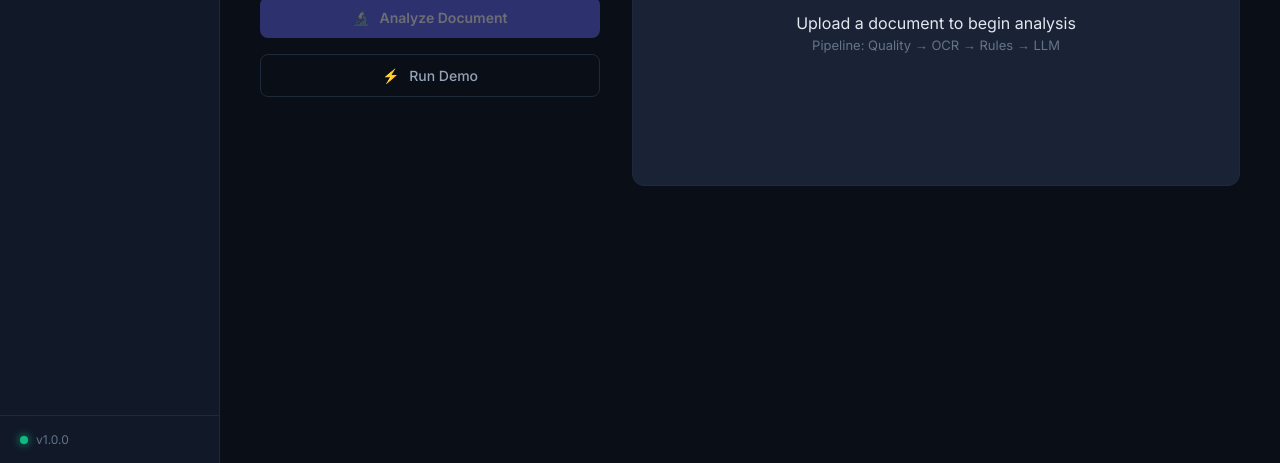
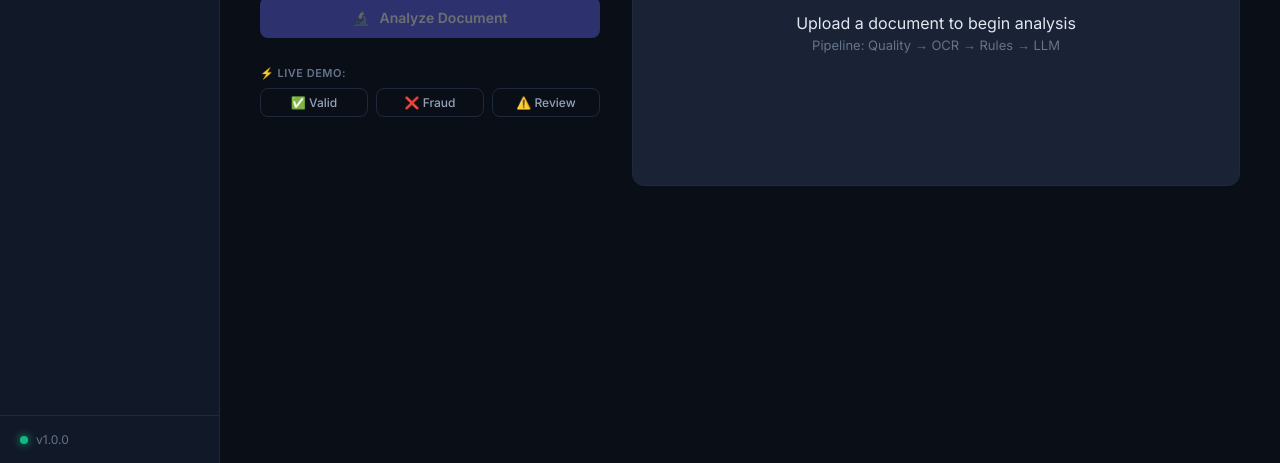
Before and after one commit to BayesTheory/Fraud-Doc-EndtoEnd, a plain HTML site: page static/index.html in a window 1280 px wide. Shown: the part 337-800 px from the top of the page. Drawn offline with Linux system fonts and the light colour scheme.

Commit message:
feat(ui): update pipeline visuals and add multi-scenario demo buttons

```diff
--- a/static/app.js
+++ b/static/app.js
@@ -37,7 +37,6 @@ function initUpload() {
     const dropZone = document.getElementById('drop-zone');
     const fileInput = document.getElementById('file-input');
     const btnAnalyze = document.getElementById('btn-analyze');
-    const btnDemo = document.getElementById('btn-demo');
     const previewClear = document.getElementById('preview-clear');
 
     dropZone.addEventListener('click', () => fileInput.click());
@@ -50,7 +49,7 @@ function initUpload() {
     });
     fileInput.addEventListener('change', () => { if (fileInput.files[0]) setFile(fileInput.files[0]); });
     btnAnalyze.addEventListener('click', analyzeDocument);
-    btnDemo.addEventListener('click', runDemo);
+    // runDemo is called via onclick
     previewClear.addEventListener('click', clearFile);
 }
 
@@ -204,10 +203,98 @@ function showResults(data) {
 }
 
 // ─── Demo ───
-async function runDemo() {
+// ─── Demo Data ───
+const DEMO_CASES = {
+    approved: {
+        case_id: "demo-approved-001",
+        final_decision: "APPROVED",
+        final_score: 0.98,
+        total_latency_ms: 3240,
+        quality: { quality_score: 0.96, recommendation: "ACCEPT" },
+        ocr: {
+            avg_confidence: 0.99,
+            ocr_engine: "Hybrid (PaddleOCR v5 + EasyOCR)",
+            doc_type_detected: "PASSPORT",
+            fields: [
+                { name: "primary_identifier", value: "SILVA", confidence: 0.99 },
+                { name: "secondary_identifier", value: "MARIA", confidence: 0.99 },
+                { name: "document_number", value: "BR1234567", confidence: 0.99 },
+                { name: "nationality", value: "BRA", confidence: 0.99 },
+                { name: "date_of_birth", value: "10.05.1988", confidence: 0.99 }
+            ]
+        },
+        rules: { rules_passed: 10, rules_total: 10, risk_level: "LOW", violations: [] },
+        llm: {
+            fraud_probability: 0.02,
+            assessment: "Perfect document. All checksums pass, data is consistent, and no anomalies detected.",
+            recommendation: "APPROVE",
+            anomalies: []
+        }
+    },
+    rejected: {
+        case_id: "demo-fraud-002",
+        final_decision: "REJECTED",
+        final_score: 0.12,
+        total_latency_ms: 4100,
+        quality: { quality_score: 0.88, recommendation: "ACCEPT" },
+        ocr: {
+            avg_confidence: 0.92,
+            ocr_engine: "Hybrid (PaddleOCR v5 + EasyOCR)",
+            doc_type_detected: "PASSPORT",
+            fields: [
+                { name: "primary_identifier", value: "SMITH", confidence: 0.95 },
+                { name: "document_number", value: "X12345678", confidence: 0.90 }
+            ]
+        },
+        rules: {
+            rules_passed: 7, rules_total: 10, risk_level: "CRITICAL",
+            violations: [
+                { severity: "CRITICAL", rule_name: "Document Number Checksum", detail: "Checksum mismatch (expected 8, got 5)" },
+                { severity: "HIGH", rule_name: "Cross-Check", detail: "Surname mismatch VIZ vs MRZ" }
+            ]
+        },
+        llm: {
+            fraud_probability: 0.95,
+            assessment: "Strong evidence of tampering. Checksum failure and name mismatch are critical red flags.",
+            recommendation: "REJECT",
+            anomalies: ["Checksum failure", "Name mismatch"]
+        }
+    },
+    review: {
+        case_id: "demo-review-003",
+        final_decision: "REVIEW",
+        final_score: 0.55,
+        total_latency_ms: 3800,
+        quality: { quality_score: 0.45, recommendation: "REVIEW" },
+        ocr: {
+            avg_confidence: 0.72,
+            ocr_engine: "Hybrid (PaddleOCR v5 + EasyOCR)",
+            doc_type_detected: "PASSPORT",
+            fields: [
+                { name: "primary_identifier", value: "TANAKA", confidence: 0.72 },
+                { name: "document_number", value: "TK9988776", confidence: 0.68 }
+            ]
+        },
+        rules: { rules_passed: 10, rules_total: 10, risk_level: "LOW", violations: [] },
+        llm: {
+            fraud_probability: 0.20,
+            assessment: "Document rules pass, but image quality is very low (blur). Cannot reliably authenticate security features.",
+            recommendation: "REVIEW",
+            anomalies: ["High Blur Detected", "Low OCR Confidence"]
+        }
+    }
+};
+
+async function runDemo(type) {
+    if (!type || !DEMO_CASES[type]) type = 'approved';
+
     showLoading();
+
+    // Simulate pipeline steps visual
     const steps = ['quality', 'ocr', 'rules', 'llm'];
     let stepIdx = 0;
+
+    // Faster for demo
     const stepTimer = setInterval(() => {
         if (stepIdx < steps.length) {
             document.querySelectorAll('.load-step').forEach((s, i) => {
@@ -216,23 +303,13 @@ async function runDemo() {
             });
             stepIdx++;
         }
-    }, 300);
+    }, 400);
 
-    try {
-        const res = await fetch(`${API}/api/v1/cases`);
-        const data = await res.json();
+    // Simulate network delay
+    setTimeout(() => {
         clearInterval(stepTimer);
-        if (data.cases?.length) {
-            // Show the first demo case
-            const demo = data.cases[data.cases.length - 1];
-            showResults(demo);
-        } else {
-            showError('No demo cases available');
-        }
-    } catch (err) {
-        clearInterval(stepTimer);
-        showError(err.message);
-    }
+        showResults(DEMO_CASES[type]);
+    }, 2000);
 }
 
 // ─── Dashboard ───
--- a/static/index.html
+++ b/static/index.html
@@ -79,9 +79,14 @@
                     <button id="btn-analyze" class="btn-primary btn-full" disabled>
                         <span class="btn-icon-left">🔬</span> Analyze Document
                     </button>
-                    <button id="btn-demo" class="btn-ghost btn-full">
-                        <span class="btn-icon-left">⚡</span> Run Demo
-                    </button>
+                    <div class="demo-buttons">
+                        <span class="demo-label">⚡ Live Demo:</span>
+                        <div class="demo-actions">
+                            <button class="btn-ghost btn-sm demo-btn" onclick="runDemo('approved')">✅ Valid</button>
+                            <button class="btn-ghost btn-sm demo-btn" onclick="runDemo('rejected')">❌ Fraud</button>
+                            <button class="btn-ghost btn-sm demo-btn" onclick="runDemo('review')">⚠️ Review</button>
+                        </div>
+                    </div>
                 </div>
 
                 <!-- Results Panel -->
@@ -319,7 +324,8 @@
                         <div class="step-icon">📝</div>
                         <h3>Hybrid OCR</h3>
                         <p><strong>PaddleOCR v5</strong> reads the MRZ zone (monospace OCR-B font, 99%+ accuracy).
-                            <strong>EasyOCR</strong> extracts VIZ text (names, dates, nationality).</p>
+                            <strong>EasyOCR</strong> extracts VIZ text (names, dates, nationality).
+                        </p>
                         <div class="step-tech">PaddleOCR v5 · EasyOCR · ICAO 9303</div>
                         <div class="step-metrics">
                             <span>~2-5s</span>
@@ -369,28 +375,18 @@
                     <div class="step-card final-step">
                         <div class="step-icon">🛡️</div>
                         <h3>Decision & Storage</h3>
-                        <p>Final decision (APPROVED/REJECTED/REVIEW) is computed. Results stored with unique case ID for
-                            dashboard, analytics, and RAG vector database.</p>
-                        <div class="step-tech">Case Store · RAG · Dashboard</div>
+                        <p>Total decision computed:<br>
+                            <strong>APPROVED</strong><br>
+                            <strong>REJECTED</strong><br>
+                            <strong>REVIEW</strong><br>
+                            Results stored for Dashboard & RAG.
+                        </p>
+                        <div class="step-tech">PostgreSQL · pgvector · RAG</div>
                         <div class="step-metrics">
                             <span>Total ~3-8s</span>
                             <span>Full JSON</span>
                         </div>
                     </div>
-                </div>
-            </div>
-
-            <!-- Future Architecture -->
-            <div class="future-section">
-                <h2>🔮 Future: RAG Architecture</h2>
-                <div class="future-card">
-                    <p>Each analysis result becomes a vector in the database. When a new document arrives, the system
-                        searches for similar past cases to provide context-aware decisions.</p>
-                    <pre class="code-block">New Document → OCR → Rules → RAG Search (find similar cases)
-                                    ↓
-                              LLM + Context from past cases
-                                    ↓
-                            More accurate fraud detection</pre>
                 </div>
             </div>
         </section>
--- a/static/style.css
+++ b/static/style.css
@@ -284,6 +284,36 @@ body {
 
 .btn-icon-left {
     margin-right: 6px;
+}
+
+/* ═══ DEMO BUTTONS ═══ */
+.demo-buttons {
+    display: flex;
+    flex-direction: column;
+    gap: 8px;
+    margin-top: 12px;
+}
+
+.demo-label {
+    font-size: 11px;
+    font-weight: 600;
+    color: var(--text-muted);
+    text-transform: uppercase;
+    letter-spacing: 0.5px;
+}
+
+.demo-actions {
+    display: flex;
+    gap: 8px;
+}
+
+.demo-btn {
+    flex: 1;
+    display: flex;
+    align-items: center;
+    justify-content: center;
+    gap: 6px;
+    font-size: 12px;
 }
 
 /* ═══ INPUTS ═══ */
```
